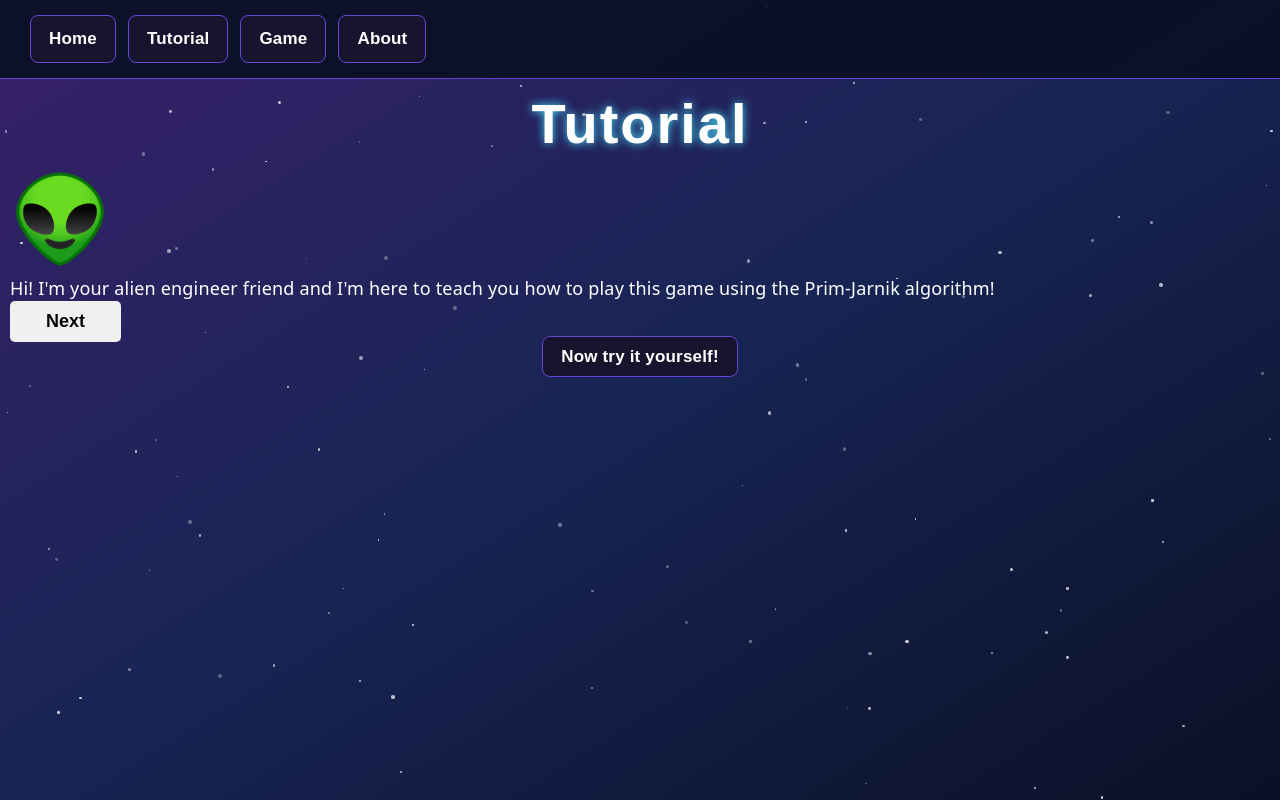
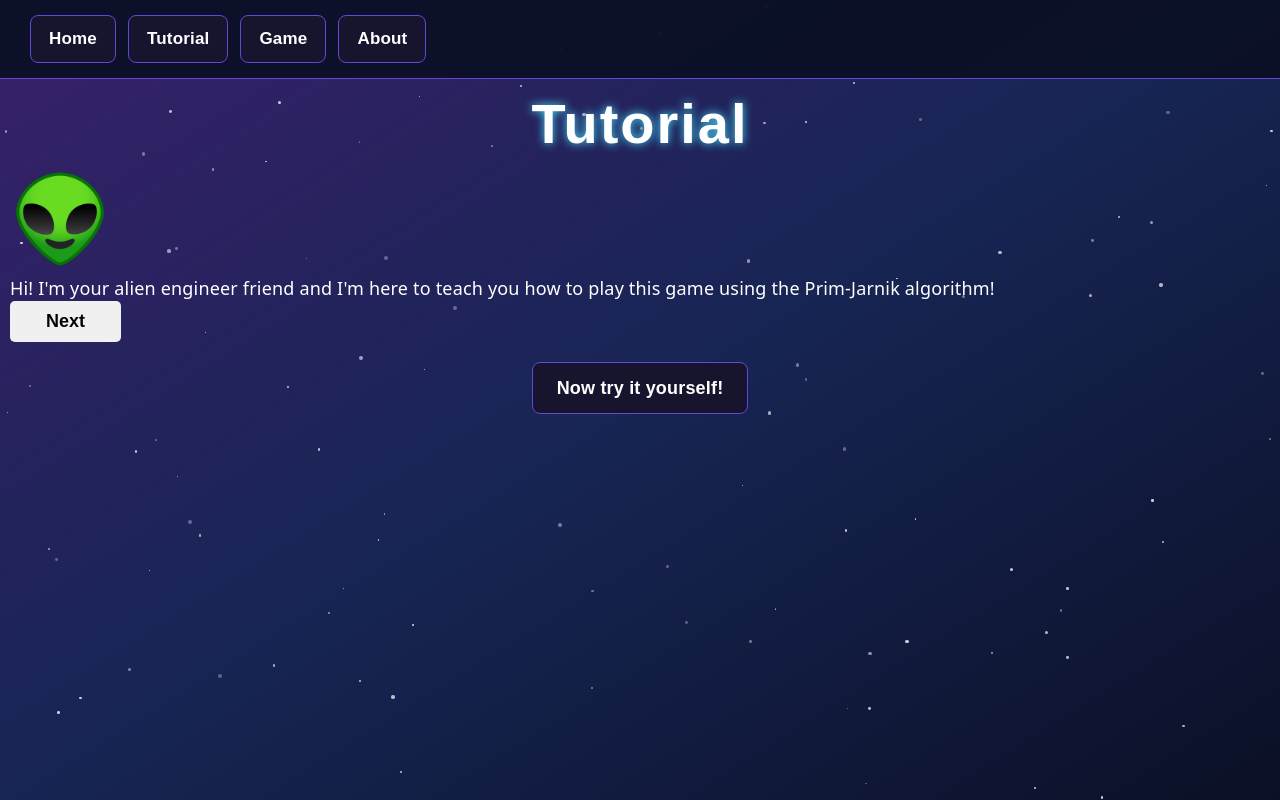
Before and after one commit to Eiznek-II/doyouhavetheguts2026, a React (Vite) app in the folder spanning-the-stars/: page /tutorial in a window 1280 px wide. Built offline with nearby package versions, Linux system fonts and the light colour scheme; grey boxes are pictures that could not be loaded.

Commit message:
fixed layout of button

```diff
--- a/spanning-the-stars/src/assets/styles/tutorial.css
+++ b/spanning-the-stars/src/assets/styles/tutorial.css
@@ -4,18 +4,20 @@
 }
 
 .next-button {
-    padding: 10px 18px;
+    display: inline-block;
+    padding: 12px 24px;
     background: #17152E;
     border: 1px solid #6547D5;
+    color: #FFFFFF;
     border-radius: 8px;
+    margin: 20px;
 
-    color: white;
-    font-family: 'Rajdhani', sans-serif;
-    font-size: 17px;
-    font-weight: 600;
     text-decoration: none;
 
-    transition: background 0.2s ease;
+    font-family: 'Obitron', sans-serif;
+    font-size: 18px;
+    font-weight: 600;
+    cursor: pointer;
 }
 .next-button:hover {
     background: #6547D5;
```
